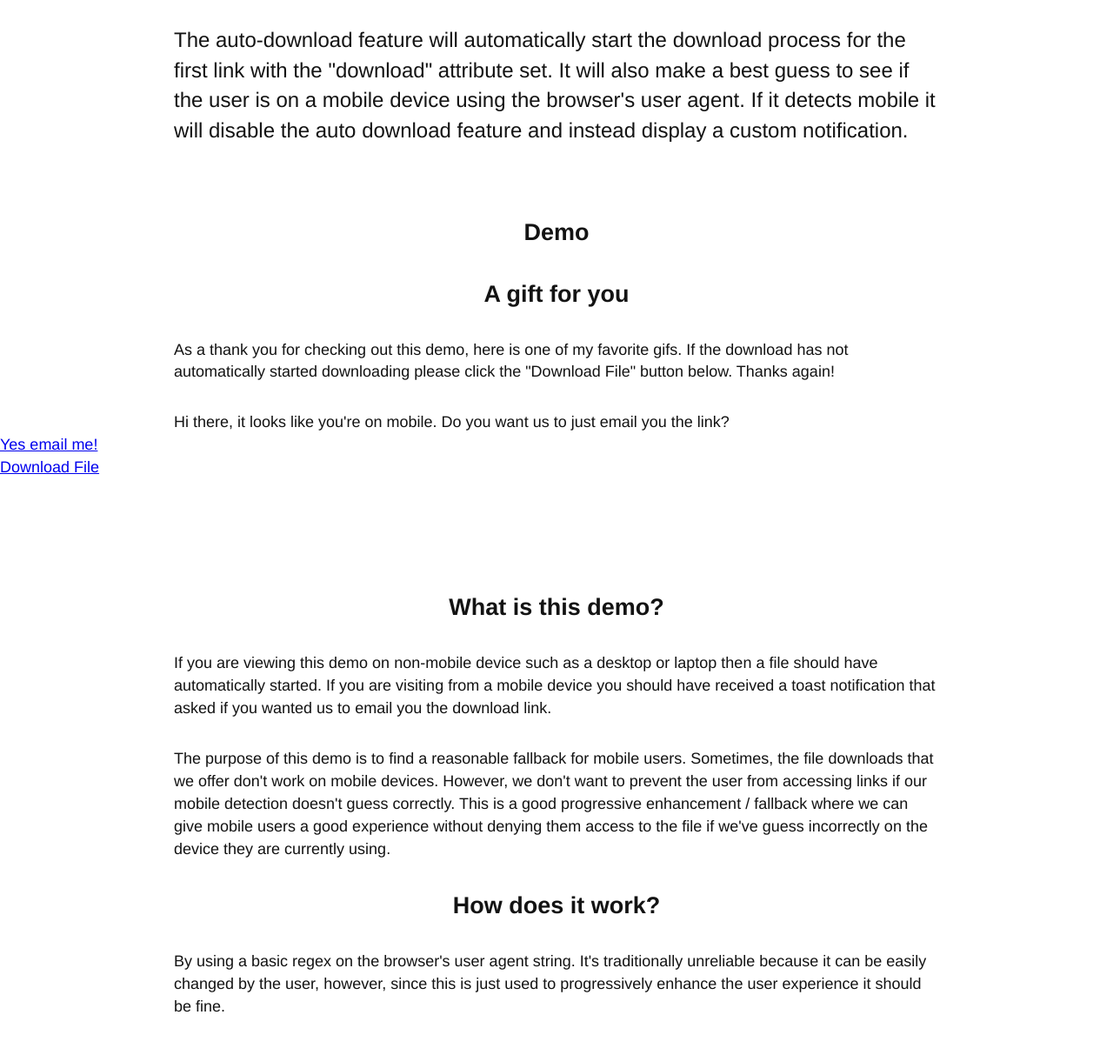
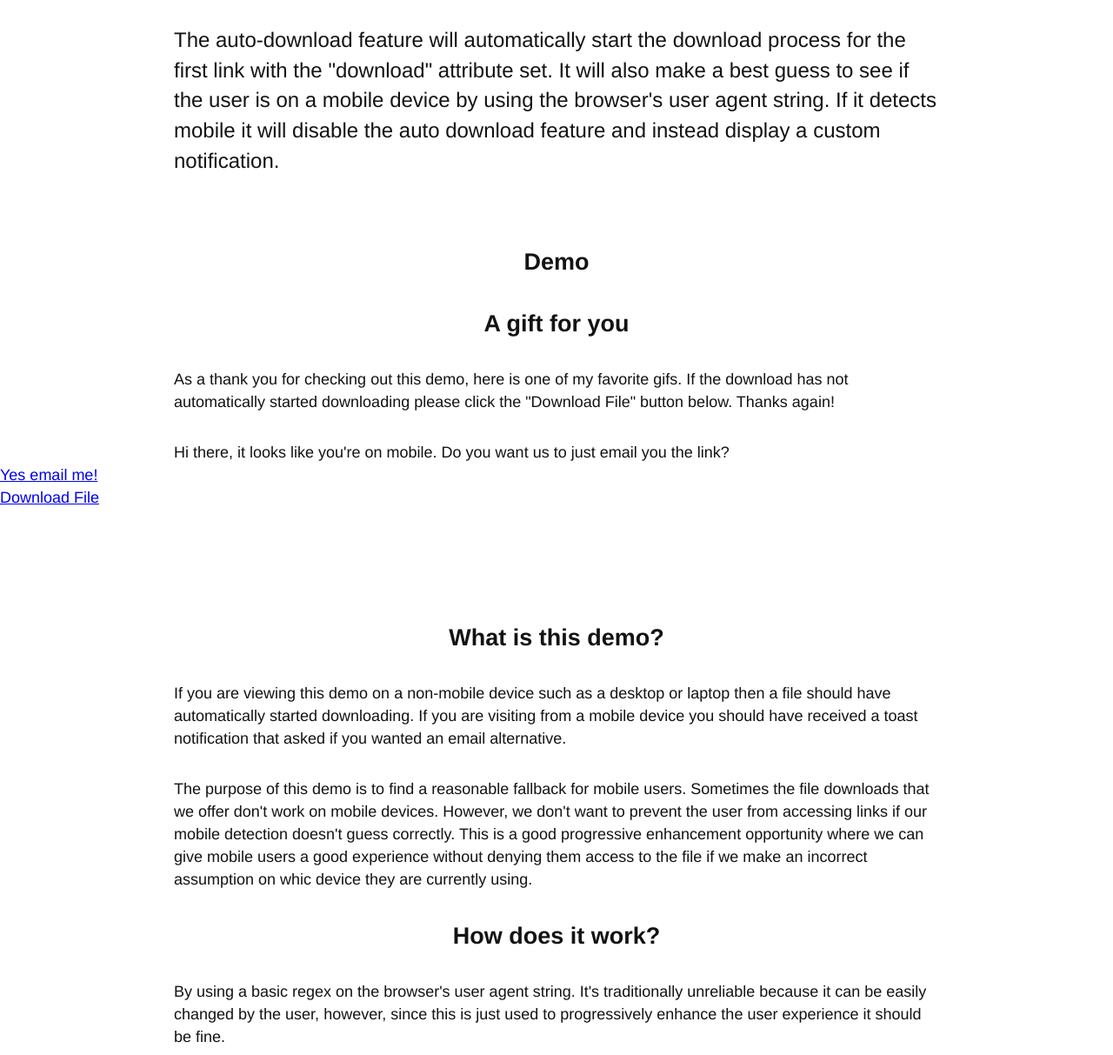
Before and after one commit to heyMP/auto-download, a website with bundled scripts: page index.html in a window 1280 px wide. Shown: the part 87-1300 px from the top of the page at 87% size. Built offline with nearby package versions, Linux system fonts and the light colour scheme; a small style sheet from the web is missing; files whose address does not match are found by name; a web font is replaced by a local one.

Commit message:
auto correct

```diff
--- a/index.html
+++ b/index.html
@@ -84,8 +84,8 @@
     <h1>auto-download</h1>
     <p class="callout" style="margin-top: 2rem;">
       The auto-download feature will automatically start the download process for the first link with the "download"
-      attribute set. It will also make a best guess to see if the user is on a mobile device using the browser's user
-      agent. If it detects mobile it will disable the auto download feature and instead display a custom notification.
+      attribute set. It will also make a best guess to see if the user is on a mobile device by using the browser's user
+      agent string. If it detects mobile it will disable the auto download feature and instead display a custom notification.
     </p>
     <div class="demo">
       <h2>Demo</h2>
@@ -110,14 +110,14 @@
 
     <h2>What is this demo?</h2>
 
-    <p>If you are viewing this demo on non-mobile device such as a desktop or laptop then a file should have
-      automatically started. If you are visiting from a mobile device you should have received a toast notification that
-      asked if you wanted us to email you the download link.</p>
+    <p>If you are viewing this demo on a non-mobile device such as a desktop or laptop then a file should have
+      automatically started downloading. If you are visiting from a mobile device you should have received a toast notification that
+      asked if you wanted an email alternative.</p>
 
-    <p>The purpose of this demo is to find a reasonable fallback for mobile users. Sometimes, the file downloads that we
+    <p>The purpose of this demo is to find a reasonable fallback for mobile users. Sometimes the file downloads that we
       offer don't work on mobile devices. However, we don't want to prevent the user from accessing links if our mobile
-      detection doesn't guess correctly. This is a good progressive enhancement / fallback where we can give mobile
-      users a good experience without denying them access to the file if we've guess incorrectly on the device they are
+      detection doesn't guess correctly. This is a good progressive enhancement opportunity where we can give mobile
+      users a good experience without denying them access to the file if we make an incorrect assumption on whic device they are
       currently using.</p>
 
     <h2>How does it work?</h2>
```
